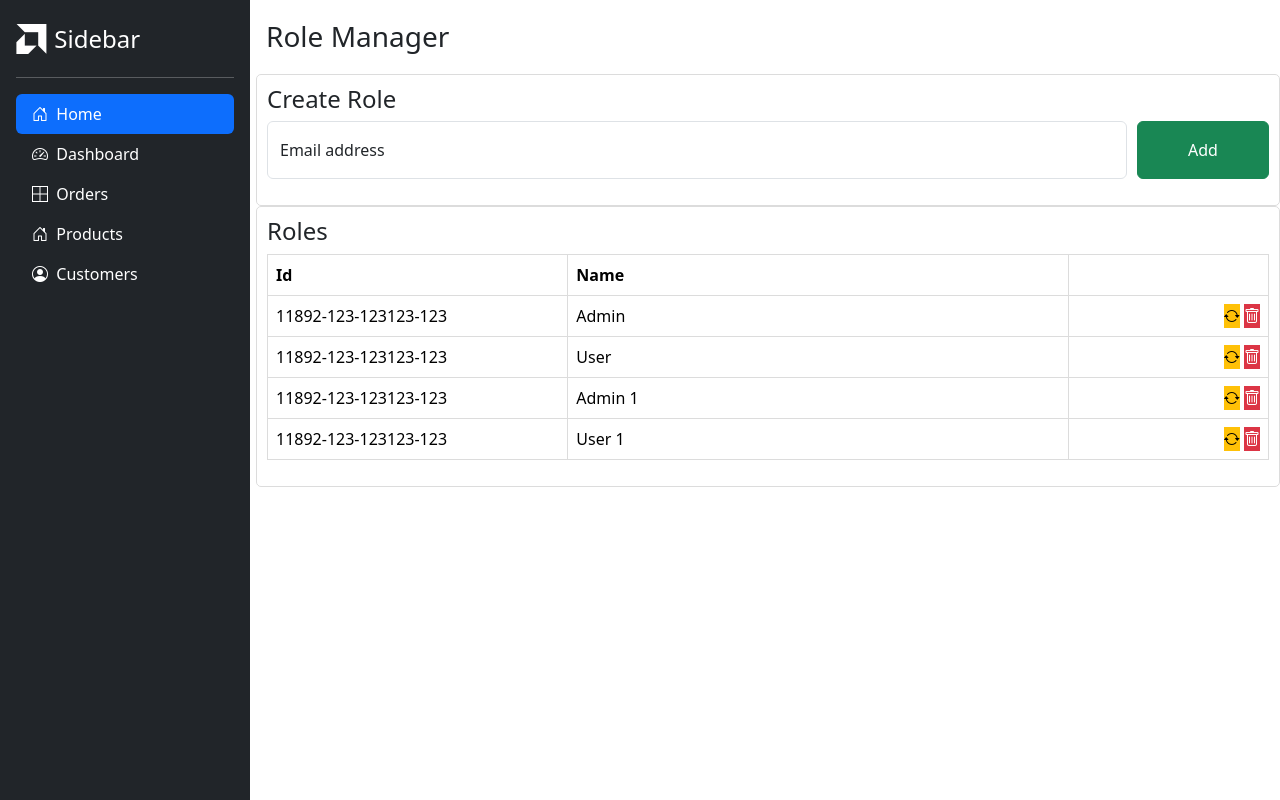
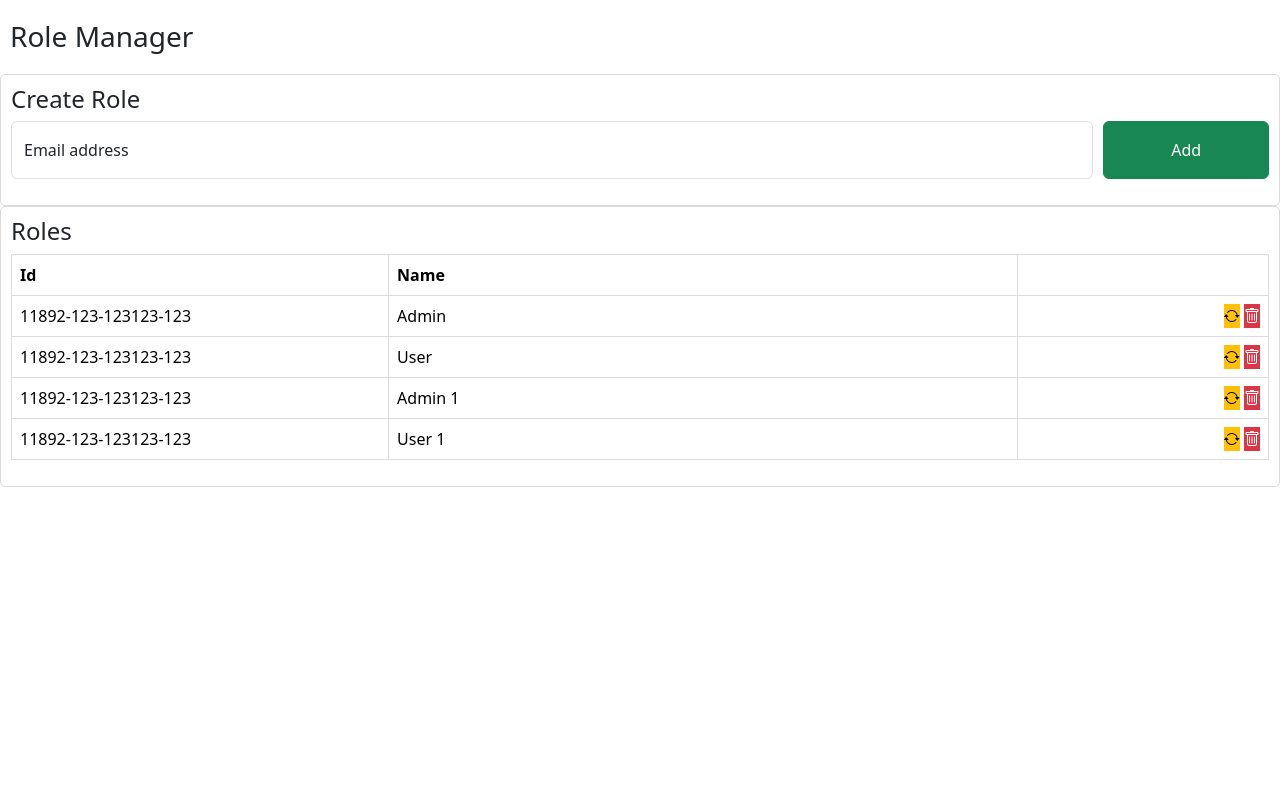
Before and after one commit to AleksandarTulic/User-Manager, a React (Create React App) app in the folder Frontend/um-ui/: page / in a window 1280 px wide. Built offline with nearby package versions, Linux system fonts and the light colour scheme; the HTML template or start-up script is replaced by a standard one.

Commit message:
Update App.js

```diff
--- a/Frontend/um-ui/src/App.js
+++ b/Frontend/um-ui/src/App.js
@@ -3,18 +3,15 @@ import './App.css';
 import { BrowserRouter as Router, Route, Routes } from 'react-router-dom';
 import Role from './routes/Role/Role';
 import Header from './components/common/Header/Header';
+import Users from './routes/Users/Users';
 
 function App() {
   return (
     <Router>
-        <div id='asd123'>
-        <Header />
-        <div id='um-body'>
-          <Routes>
-              <Route path="/" element={<Role />} />
-          </Routes>
-        </div>
-        </div>
+        <Routes>
+            <Route path="/" element={<Role />} />
+            <Route path="/users" element={<Users />} />
+        </Routes>
     </Router>
   );
 }
```
